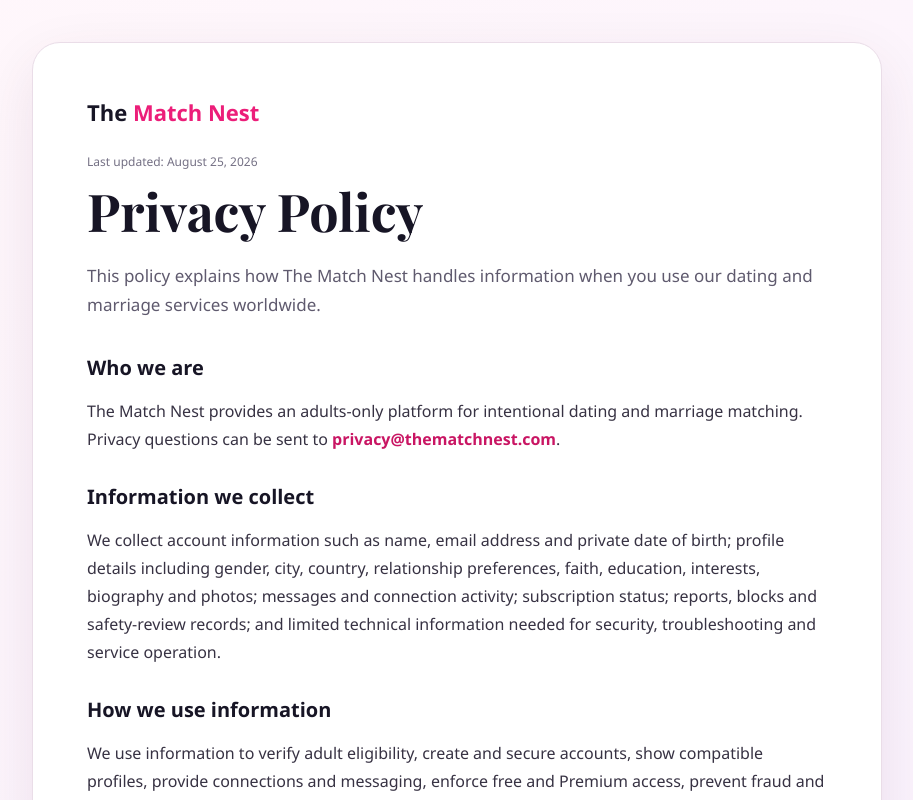
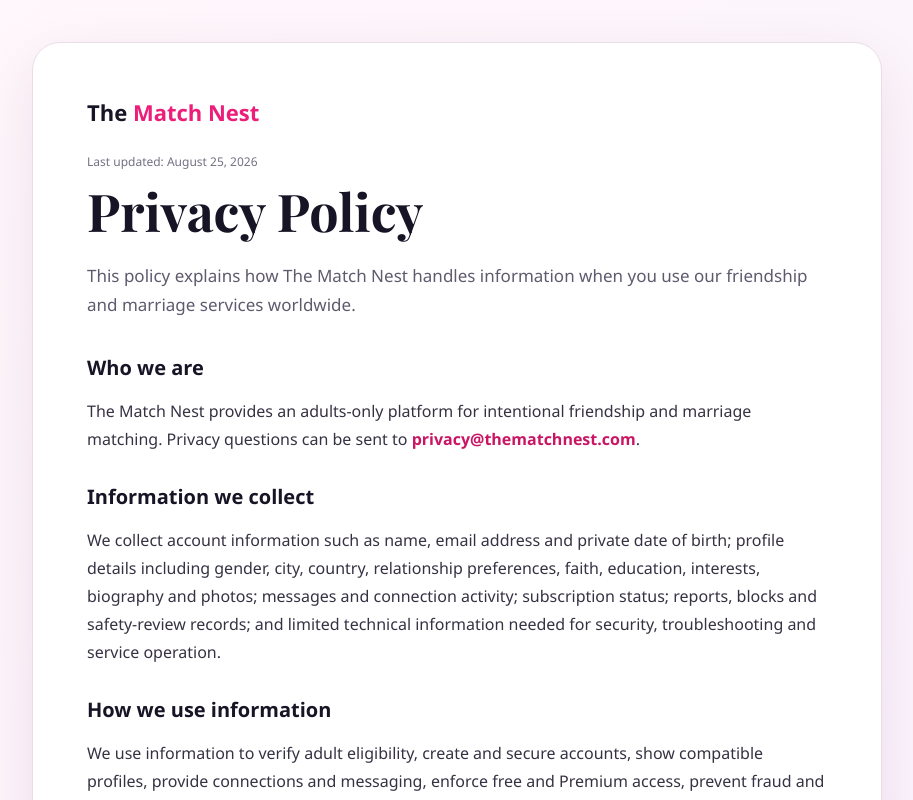
Before and after one commit to suhailaabbas227-cmd/Match-Nest, a React (Vite) app in the folder client/: page /privacy in a window 1280 px wide. Shown: the top 800 px of the page, without its empty margins (183-1096 px from the left). Built offline with nearby package versions, Linux system fonts and the light colour scheme; no server answers.

Commit message:
Update friendship wording in client/src/pages/Legal.jsx

```diff
--- a/client/src/pages/Legal.jsx
+++ b/client/src/pages/Legal.jsx
@@ -24,9 +24,9 @@ function LegalLayout({ title, intro, children }) {
 
 export function PrivacyPolicy() {
   return (
-    <LegalLayout title="Privacy Policy" intro="This policy explains how The Match Nest handles information when you use our dating and marriage services worldwide.">
+    <LegalLayout title="Privacy Policy" intro="This policy explains how The Match Nest handles information when you use our friendship and marriage services worldwide.">
       <h2>Who we are</h2>
-      <p>The Match Nest provides an adults-only platform for intentional dating and marriage matching. Privacy questions can be sent to <a href="mailto:privacy@thematchnest.com">privacy@thematchnest.com</a>.</p>
+      <p>The Match Nest provides an adults-only platform for intentional friendship and marriage matching. Privacy questions can be sent to <a href="mailto:privacy@thematchnest.com">privacy@thematchnest.com</a>.</p>
       <h2>Information we collect</h2>
       <p>We collect account information such as name, email address and private date of birth; profile details including gender, city, country, relationship preferences, faith, education, interests, biography and photos; messages and connection activity; subscription status; reports, blocks and safety-review records; and limited technical information needed for security, troubleshooting and service operation.</p>
       <h2>How we use information</h2>
@@ -53,7 +53,7 @@ export function TermsOfService() {
   return (
     <LegalLayout title="Terms of Service" intro="These terms govern your access to The Match Nest web and mobile applications.">
       <h2>Eligibility</h2>
-      <p>You must be at least 18 years old, legally able to enter an agreement, and permitted to use dating or marriage services where you live. You must provide accurate account information and keep your credentials secure.</p>
+      <p>You must be at least 18 years old, legally able to enter an agreement, and permitted to use friendship or marriage services where you live. You must provide accurate account information and keep your credentials secure.</p>
       <h2>Respectful and lawful use</h2>
       <p>You may not impersonate another person, upload deceptive or AI-generated identity photos, post nudity or illegal content, harass or threaten members, solicit money, promote scams, scrape profiles, bypass access controls, or use the service for trafficking, exploitation or any unlawful purpose.</p>
       <h2>Member content</h2>
```
